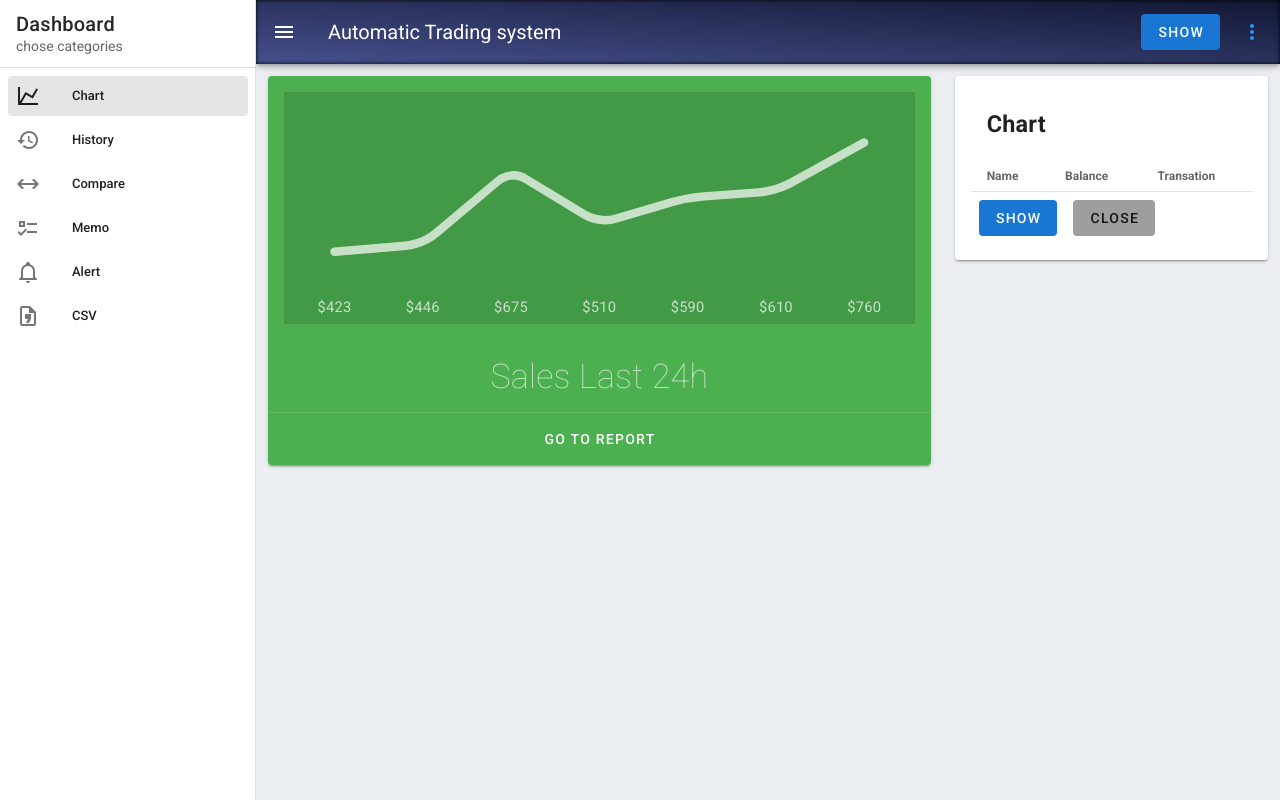
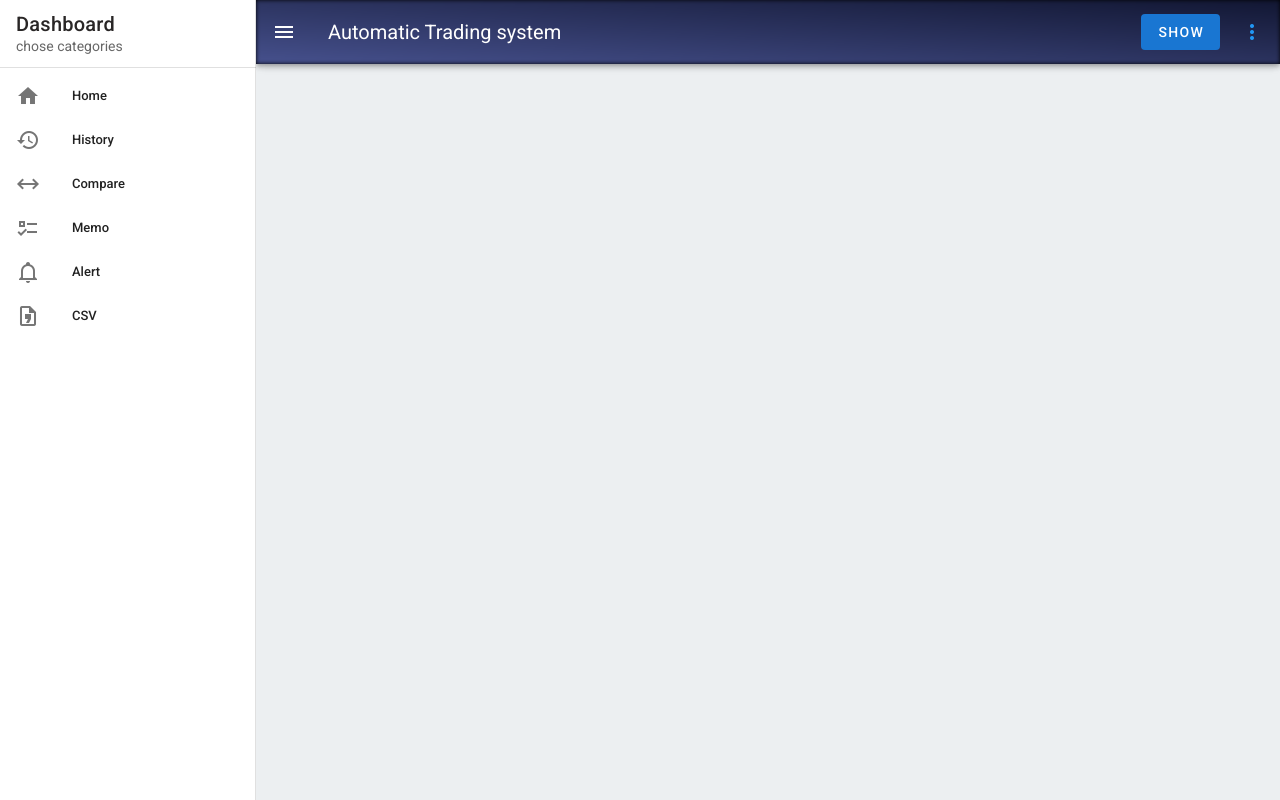
Before and after one commit to serpedious/automatic-trading-system, a Nuxt app in the folder front/: page /dashboard/chart in a window 1280 px wide. Built offline with nearby package versions, Linux system fonts and the light colour scheme.

Commit message:
modify home

```diff
--- a/front/components/organisms/Header.vue
+++ b/front/components/organisms/Header.vue
@@ -104,7 +104,7 @@
       { title: 'SignOut', icon: 'mdi-chart-line', to: '/' },
     ],
     categories: [
-      { title: 'Chart', icon: 'mdi-chart-line', to: '/dashboard/chart' },
+      { title: 'Home', icon: 'mdi-home', to: '/dashboard/home' },
       { title: 'History', icon: 'mdi-history', to: '/dashboard/history' },
       { title: 'Compare', icon: 'mdi-arrow-left-right', to: '/dashboard/compare' },
       { title: 'Memo', icon: 'mdi-format-list-checks', to: '/dashboard/memo' },
--- a/front/components/organisms/TableChart.vue
+++ b/front/components/organisms/TableChart.vue
@@ -1,7 +1,7 @@
 <template>
  <v-card class="mt-3 mr-3 pa-4">
     <v-card-title class="pb-5">
-      <h3>Chart</h3>
+      <h3>Home</h3>
     </v-card-title>
     <v-simple-table dense>
       <template v-slot:default>
--- a/front/nuxt.config.js
+++ b/front/nuxt.config.js
@@ -50,7 +50,7 @@
       '/auth/signin',
       '/auth/signup',
       '/dashboard',
-      '/dashboard/chart',
+      '/dashboard/home',
       '/dashboard/memo',
       '/dashboard/csv',
       '/dashboard/alert'
--- a/front/pages/dashboard/chart.vue
+++ b/front/pages/dashboard/home.vue
@@ -1,9 +1,6 @@
 <template>
   <v-row>
-    <v-col md="8">
-      <GraphChart/>
-    </v-col>
-    <v-col md="4">
+    <v-col class="mx-auto pa-5" width="800px">
     <TableChart/>
     </v-col>
   </v-row>
@@ -11,10 +8,10 @@
 
 <script>
 import TableChart from '~/components/organisms/TableChart.vue'
-import GraphChart from '~/components/organisms/GraphChart.vue'
+// import GraphChart from '~/components/organisms/GraphChart.vue'
 export default {
   components: {
-    GraphChart,
+    // GraphChart,
     TableChart,
   }
 }
```
